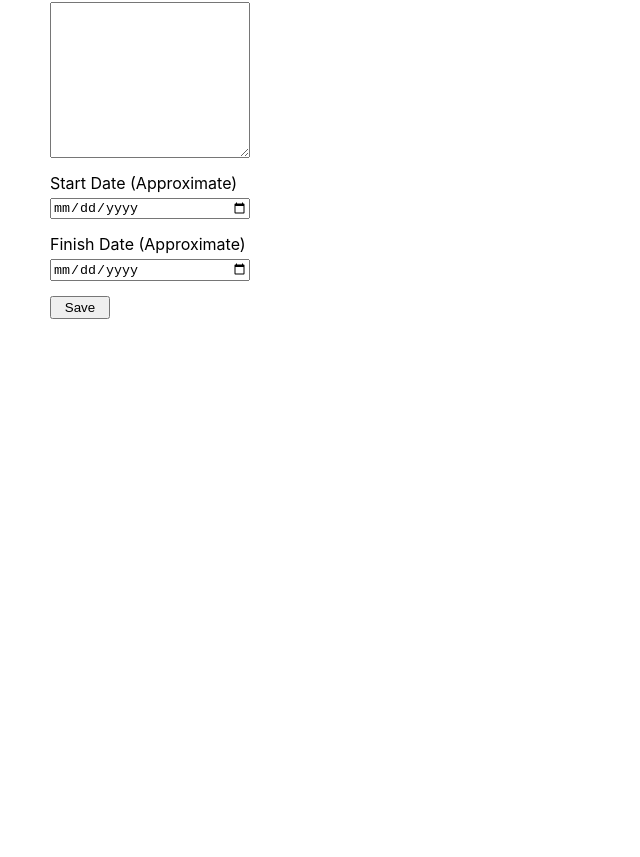
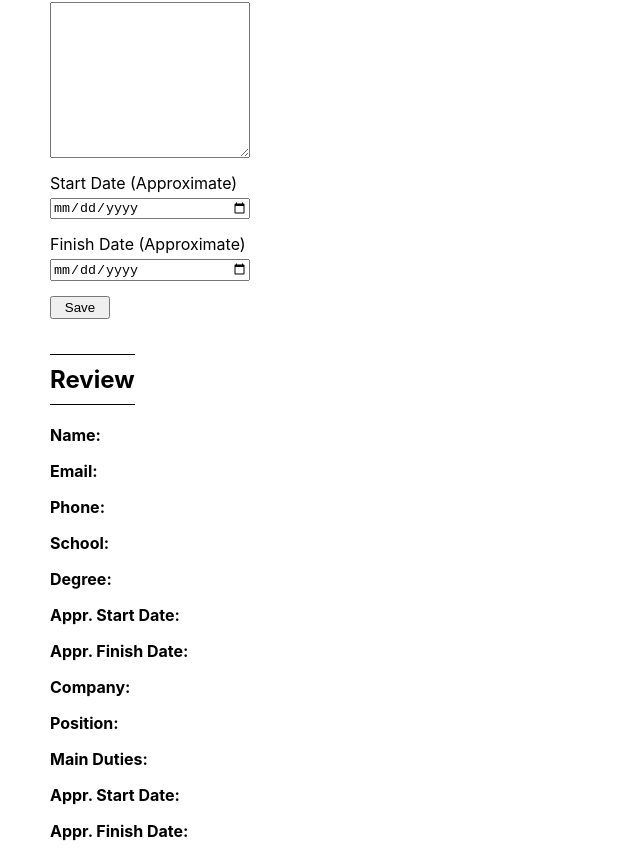
Before and after one commit to cmmartine/cv-project, a React (Create React App) app: page / in a window 1280 px wide. Shown: the part 855-1712 px from the top of the page, without its empty margins (0-640 px from the left). Before the commit the page ends 1189 px from the top, so only its background shows below. Built offline with nearby package versions, Linux system fonts and the light colour scheme.

Commit message:
Added review section to display current state

```diff
--- a/src/App.js
+++ b/src/App.js
@@ -2,6 +2,9 @@ import React, { Component } from 'react';
 import GeneralInfo from './components/GeneralInfo';
 import ExperienceInfo from './components/ExperienceInfo';
 import EducationInfo from './components/EducationInfo';
+import ShowSavedInfo from './components/ShowSavedInfo';
+import './styles/forms.css';
+import './styles/general.css';
 
 class App extends Component {
   constructor() {
@@ -10,7 +13,7 @@ class App extends Component {
     this.state = {
       general: [{name: '', email: '', phone: ''}],
       education: [{school: '', degree: '', start: '', finish: ''}],
-      experience: [{company: 'one', position: '', duties: '', start: '', finish: ''}],
+      experience: [{company: '', position: '', duties: '', start: '', finish: ''}],
     }
   }
 
@@ -55,6 +58,7 @@ class App extends Component {
         <GeneralInfo general={general} handleState={this.handleGeneralState} />
         <EducationInfo education={education} handleState={this.handleEducationState} />
         <ExperienceInfo experience={experience} handleState={this.handleExperienceState} />
+        <ShowSavedInfo general={general} education={education} experience={experience}/>
       </div>
     );
   }
--- a/src/components/GeneralInfo.js
+++ b/src/components/GeneralInfo.js
@@ -1,5 +1,4 @@
 import React, { Component } from 'react';
-import '../styles/forms.css'
 
 class GeneralInfo extends Component {
   constructor(props) {
--- /dev/null
+++ b/src/components/ShowSavedInfo.js
@@ -0,0 +1,63 @@
+import React, { Component } from 'react';
+
+class ShowSavedInfo extends Component {
+  constructor(props) {
+    super(props);
+  }
+
+  render() {
+    const general = this.props.general[0];
+    const education = this.props.education[0];
+    const experience = this.props.experience[0];
+    const br = <br></br>;
+
+    return (
+      <div className="review-div">
+        <h2 className="review-title">Review</h2>
+          <div>
+            <p><strong>Name:</strong>{br}</p>
+            <p className="review-highlight">{general.name}</p>
+
+            <p><strong>Email:</strong>{br}</p>
+            <p className="review-highlight">{general.email}</p>
+
+            <p><strong>Phone:</strong>{br}</p>
+            <p className="review-highlight">{general.phone}</p>
+          </div>
+
+        <div>
+          <p><strong>School:</strong>{br}</p>
+          <p className="review-highlight">{education.school}</p>
+
+          <p><strong>Degree:</strong>{br}</p>
+          <p className="review-highlight">{education.degree}</p>
+
+          <p><strong>Appr. Start Date:</strong>{br}</p>
+          <p className="review-highlight">{education.start}</p>
+
+          <p><strong>Appr. Finish Date:</strong>{br}</p>
+          <p className="review-highlight">{education.finish}</p>
+        </div>
+
+        <div>
+          <p><strong>Company:</strong>{br}</p>
+          <p className="review-highlight">{experience.company}</p>
+
+          <p><strong>Position:</strong>{br}</p>
+          <p className="review-highlight">{experience.position}</p>
+
+          <p><strong>Main Duties:</strong>{br}</p>
+          <p className="review-highlight">{experience.duties}</p>
+
+          <p><strong>Appr. Start Date:</strong>{br}</p>
+          <p className="review-highlight">{experience.start}</p>
+
+          <p><strong>Appr. Finish Date:</strong>{br}</p>
+          <p className="review-highlight">{experience.finish}</p>
+        </div>
+      </div>
+    )
+  }
+}
+
+export default ShowSavedInfo;
--- /dev/null
+++ b/src/styles/general.css
@@ -0,0 +1,15 @@
+.review-div {
+  margin-left: 50px;
+}
+
+.review-title {
+  width: fit-content;
+  padding: 10px 0px;
+  border-top: 1px solid black;
+  border-bottom: 1px solid black;
+}
+
+.review-highlight {
+  background-color: rgba(255, 255, 0, 0.192);
+  width: fit-content;
+}
```
